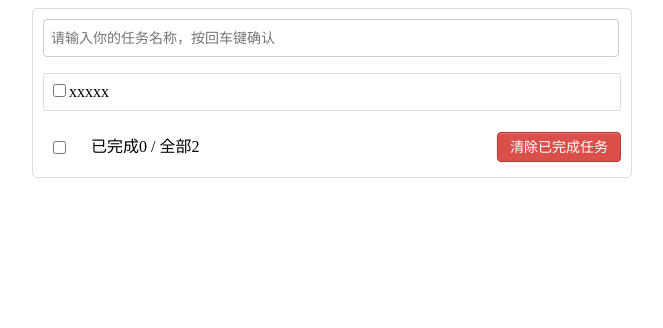
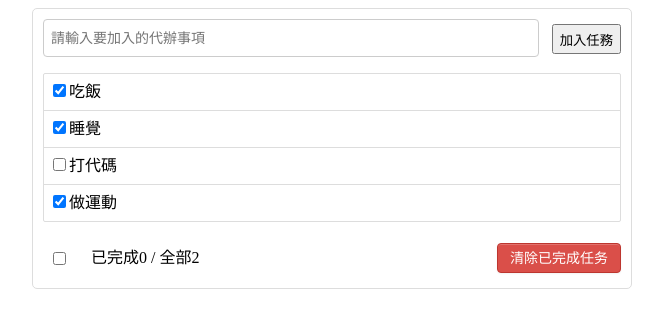
Before and after one commit to yeeder0520/MyFirstReact, a React (Create React App) app: page / in a window 1280 px wide. Shown: the top 328 px of the page, without its empty margins (308-971 px from the left). Built offline with nearby package versions, Linux system fonts and the light colour scheme.

Commit message:
增加 header

```diff
--- a/package.json
+++ b/package.json
@@ -6,6 +6,7 @@
     "@testing-library/jest-dom": "^5.16.2",
     "@testing-library/react": "^12.1.2",
     "@testing-library/user-event": "^13.5.0",
+    "nanoid": "^3.2.0",
     "react": "^17.0.2",
     "react-dom": "^17.0.2",
     "react-scripts": "5.0.0",
--- a/src/App.js
+++ b/src/App.js
@@ -5,12 +5,33 @@ import List from "./components/List";
 import "./App.css";
 
 export default class App extends Component {
+  //測試用的資料
+  state = {
+    todos: [
+      { id: 1, name: "吃飯", done: true },
+      { id: 2, name: "睡覺", done: true },
+      { id: 3, name: "打代碼", done: false },
+      { id: 4, name: "做運動", done: true },
+    ],
+  };
+
+  addTodo = (todoObj) => {
+    //取出原本的資料
+    const { todos } = this.state;
+    //做一個新的todos
+    const newTodos = [todoObj, ...todos];
+    //把Header新增的東西加進來
+    this.setState({ todos: newTodos });
+  };
+
   render() {
+    const { todos } = this.state;
+
     return (
       <div className="todo-container">
         <div className="todo-wrap">
-          <Header />
-          <List />
+          <Header addTodo={this.addTodo} />
+          <List todos={todos} />
           <Footer />
         </div>
       </div>
--- a/src/components/Header/index.css
+++ b/src/components/Header/index.css
@@ -1,6 +1,6 @@
 /*Header*/
 .todo-header input {
-  width: 560px;
+  width: 480px;
   height: 28px;
   font-size: 14px;
   border: 1px solid #ccc;
@@ -14,3 +14,9 @@
   box-shadow: inset 0 1px 1px rgba(0, 0, 0, 0.075),
     0 0 8px rgba(82, 168, 236, 0.6);
 }
+
+.todo-header button {
+  float: right;
+  height: 30px;
+  margin-top: 5px;
+}
--- a/src/components/Header/index.jsx
+++ b/src/components/Header/index.jsx
@@ -1,11 +1,58 @@
 import React, { Component } from "react";
-import './index.css'
+import { nanoid } from "nanoid";
+import "./index.css";
 
 export default class Header extends Component {
+
+  //儲存輸入框的值
+  state = { inputValue: "" };
+  handlerChange = (event) => {
+    this.setState({ inputValue: event.target.value });
+  };
+
+  //當按下鍵盤，且按鍵談起來之後的監聽
+  handlerKeyUp = (event) => {
+    //取出鍵盤按鍵代碼
+    const { keyCode } = event;
+    //取出輸入框的值
+    const { inputValue } = this.state;
+
+    if (keyCode === 13) {
+      if (inputValue === "") {
+        alert("任務內容不得為空！");
+        return;
+      }
+
+      //把資訊回傳給父組件
+      this.props.addTodo({
+        id: nanoid(),
+        name: inputValue,
+        done: false,
+      });
+
+      //結束之後清空輸入欄
+      this.setState({ inputValue: "" });
+    }
+  };
+
+  //按下enter 新增todo的事件方法
+  handlerClick = (event) => {
+    //取出輸入框的值
+    const { inputValue } = this.state;
+    this.props.addTodo({ id: nanoid(), name: inputValue.value, done: false });
+  };
+
   render() {
     return (
       <div className="todo-header">
-        <input type="text" placeholder="请输入你的任务名称，按回车键确认" />
+        <input
+          type="text"
+          placeholder="請輸入要加入的代辦事項"
+          value={this.state.inputValue}
+          onKeyUp={this.handlerKeyUp}
+          onChange={this.handlerChange}
+        />
+        <button onClick={this.handlerClick}>加入任務</button>
       </div>
     );
   }
--- a/src/components/Item/index.jsx
+++ b/src/components/Item/index.jsx
@@ -1,13 +1,17 @@
 import React, { Component } from "react";
-import './index.css'
+import "./index.css";
 
 export default class Item extends Component {
   render() {
+
+    //從List取得測試資料
+    const {id,name,done} = this.props.todos
+
     return (
       <li>
         <label>
-          <input type="checkbox" />
-          <span>xxxxx</span>
+          <input type="checkbox" defaultChecked={done}/>
+          <span>{name}</span>
         </label>
         <button className="btn btn-danger" style={{ display: "none" }}>
           删除
--- a/src/components/List/index.jsx
+++ b/src/components/List/index.jsx
@@ -3,9 +3,14 @@ import Item from "../Item";
 import "./index.css";
 export default class List extends Component {
   render() {
+    //從App取得測試資料
+    const todoArray = this.props.todos;
     return (
       <ul className="todo-main">
-        <Item />
+        {todoArray &&
+          todoArray.map((todo) => {
+            return <Item key={todo.id} todos={todo}/>;
+          })}
       </ul>
     );
   }
```
Also changed, not shown: 1 other file (tests, documents, lock files or other folders).
